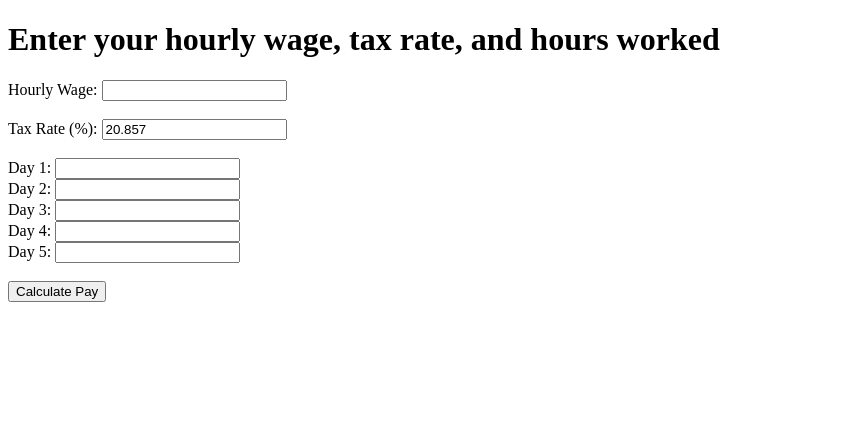
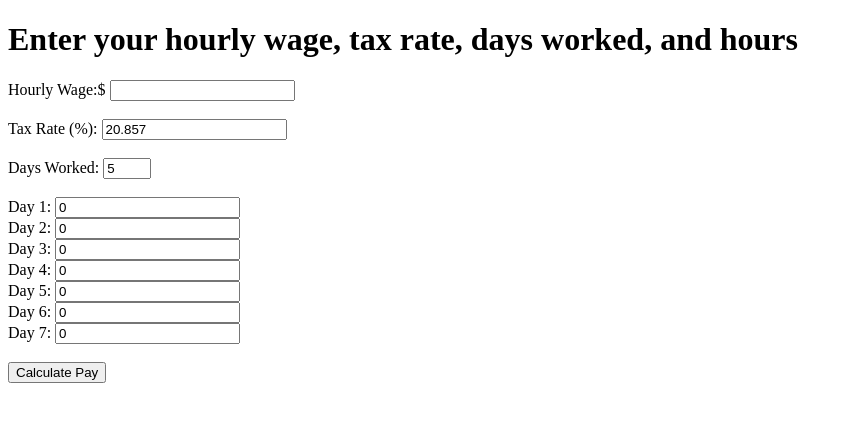
Before and after one commit to Jmanonfent/Jmanonfent, a Flask app: page / in a window 1280 px wide. Shown: the top 422 px of the page, without its empty margins (0-853 px from the left). Run offline with Flask 3, Linux system fonts and the light colour scheme.

Commit message:
Update something

```diff
--- a/app.py
+++ b/app.py
@@ -4,13 +4,39 @@ app = Flask(__name__)
 
 @app.route("/", methods=["GET", "POST"])
 def home():
+    error = None
     if request.method == "POST":
-        wage = float(request.form.get("wage", 0))
-        tax_rate = float(request.form.get("tax", 0)) / 100  # convert percent to decimal
+        try:
+            wage = float(request.form.get("wage", 0))
+        except ValueError:
+            error = "Invalid wage entered."
+
+        try:
+            tax_input = request.form.get("tax", "0").replace(",", ".")  # handle commas
+            tax_rate = float(tax_input) / 100
+        except ValueError:
+            error = "Invalid tax rate entered."
+
+        try:
+            days = int(request.form.get("days", 5))
+            if days < 1 or days > 7:
+                error = "Days must be between 1 and 7."
+        except ValueError:
+            error = "Invalid number of days."
+
+        if error:
+            return render_template("index.html", error=error,
+                                   wage=request.form.get("wage", ""),
+                                   tax=request.form.get("tax", ""),
+                                   days=request.form.get("days", ""),
+                                   )
+
         total_hours = 0
-
-        for i in range(1, 6):  # 5 days
-            hours = float(request.form.get(f"day{i}", 0))
+        for i in range(1, days + 1):
+            try:
+                hours = float(request.form.get(f"day{i}", 0))
+            except ValueError:
+                hours = 0
             total_hours += hours
 
         gross_pay = wage * total_hours
@@ -18,7 +44,7 @@ def home():
 
         return render_template("result.html", hours=total_hours, gross=gross_pay, net=net_pay, tax=tax_rate * 100)
 
-    return render_template("index.html")
+    return render_template("index.html", error=None)
 
 if __name__ == "__main__":
     app.run(host="0.0.0.0", port=5000, debug=True)
--- a/templates/index.html
+++ b/templates/index.html
@@ -4,16 +4,25 @@
     <title>Work Hour Tracker</title>
 </head>
 <body>
-    <h1>Enter your hourly wage, tax rate, and hours worked</h1>
+    <h1>Enter your hourly wage, tax rate, days worked, and hours</h1>
+    {% if error %}
+    <p style="color: red;">Error: {{ error }}</p>
+{% endif %}
+
     <form method="POST">
-        <label>Hourly Wage: <input type="number" name="wage" step="0.01" required></label><br><br>
-        <label>Tax Rate (%): <input type="number" name="tax" step="0.01" value="20.857" required></label><br><br>
+        <label>Hourly Wage:$ <input type="number" name="wage" step="0.01" required></label><br><br>
+        <label>Tax Rate (%): <input type="number" name="tax" step="any" value="20.857" required></label><br><br>
 
-        <label>Day 1: <input type="number" name="day1" step="0.1"></label><br>
-        <label>Day 2: <input type="number" name="day2" step="0.1"></label><br>
-        <label>Day 3: <input type="number" name="day3" step="0.1"></label><br>
-        <label>Day 4: <input type="number" name="day4" step="0.1"></label><br>
-        <label>Day 5: <input type="number" name="day5" step="0.1"></label><br><br>
+        <label>Days Worked: <input type="number" name="days" min="1" max="7" value="5" required></label><br><br>
+
+        <!-- Hours inputs for up to 7 days -->
+        <label>Day 1: <input type="number" name="day1" step="0.1" value="0"></label><br>
+        <label>Day 2: <input type="number" name="day2" step="0.1" value="0"></label><br>
+        <label>Day 3: <input type="number" name="day3" step="0.1" value="0"></label><br>
+        <label>Day 4: <input type="number" name="day4" step="0.1" value="0"></label><br>
+        <label>Day 5: <input type="number" name="day5" step="0.1" value="0"></label><br>
+        <label>Day 6: <input type="number" name="day6" step="0.1" value="0"></label><br>
+        <label>Day 7: <input type="number" name="day7" step="0.1" value="0"></label><br><br>
 
         <button type="submit">Calculate Pay</button>
     </form>
```
